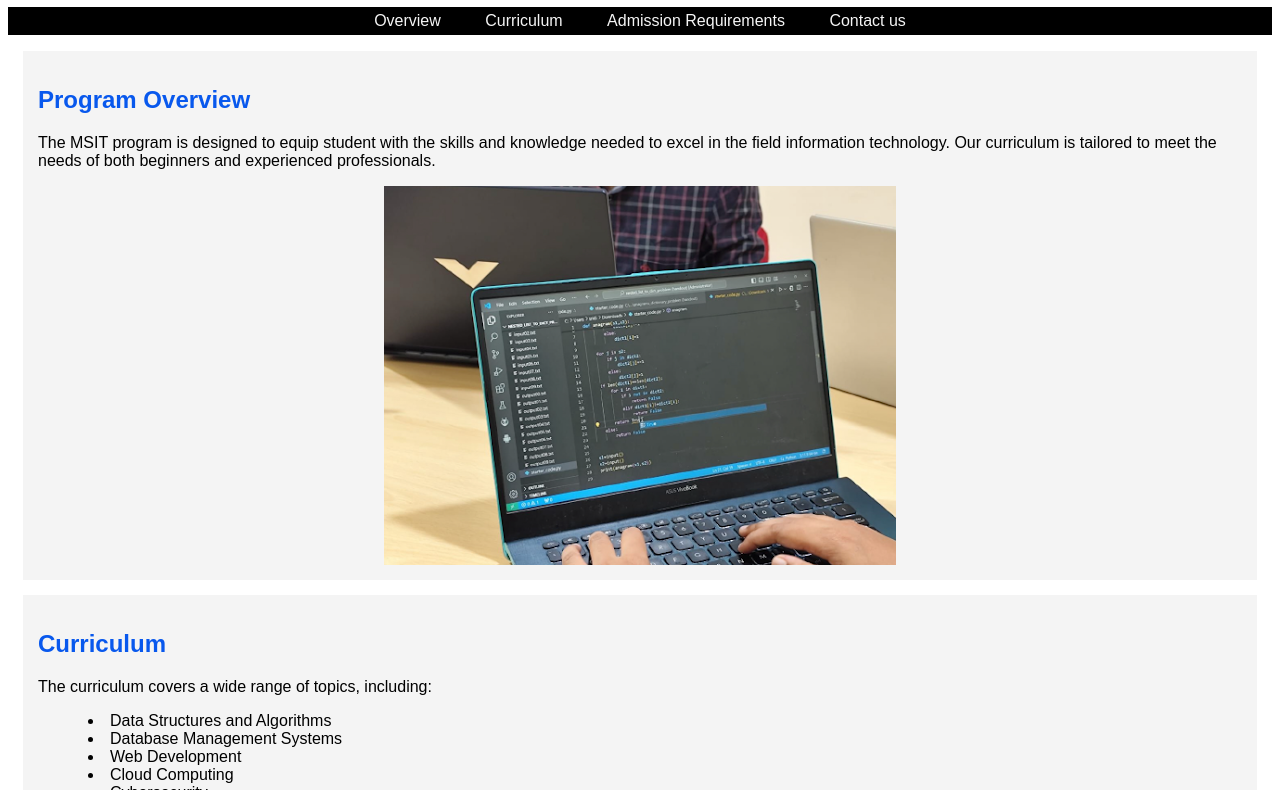
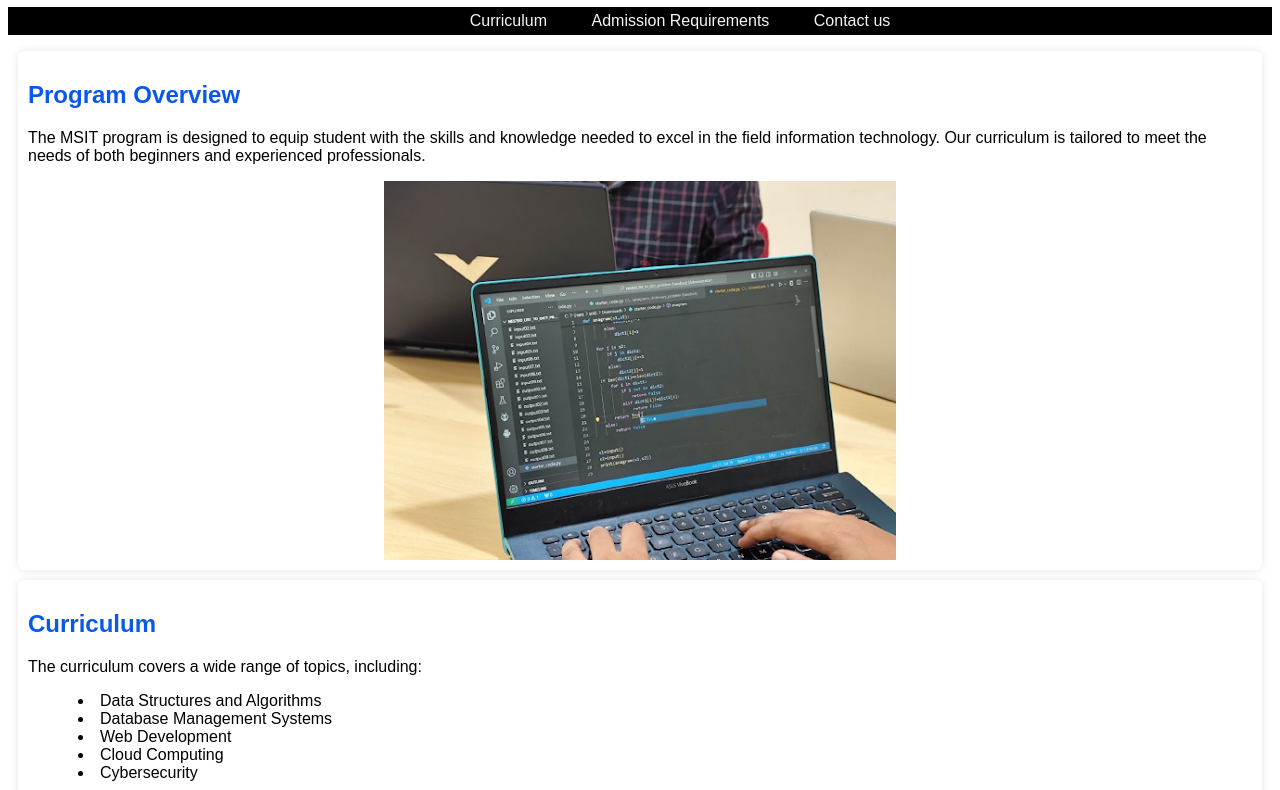
Before and after one commit to Aaryagouthula/Html_Css_Aarya, a plain HTML site: page Day_2/index.html in a window 1280 px wide. Shown: the part 175-965 px from the top of the page. Drawn offline with Linux system fonts and the light colour scheme.

Commit message:
Modified alingment

```diff
--- a/Day_2/index.html
+++ b/Day_2/index.html
@@ -14,24 +14,11 @@
             <ul style="
                 padding-top:5px;
                 padding-bottom:5px;
-                padding-right:40px;
                 ">
-                <li style="
-                padding-right:20px;
-                padding-left:20px;
-                ;">Overview</li>
-                <li style = "
-                padding-right:20px;
-                padding-left:20px;
-                ">Curriculum</li>
-                <li style="
-                padding-right:20px;
-                padding-left:20px;
-                ">Admission Requirements</li>
-                <li style="
-                padding-right:20px;
-                padding-left:20px;
-                ">Contact us</li>
+                <li><Overview</li>
+                <li>Curriculum</li>
+                <li>Admission Requirements</li>
+                <li>Contact us</li>
             </ul>
         </nav>
         <section>
--- a/Day_2/style.css
+++ b/Day_2/style.css
@@ -5,11 +5,7 @@ body{
 header{
     text-align: center ;
 }
-h1 {
-    color:#0858ed
-
-}
-h2 {
+h1,h2 {
     color:#0858ed
 
 }
@@ -21,13 +17,15 @@ ul li {
     list-style-type:none;
     color:whitesmoke;
     display : inline;
+    padding : 10px 20px ;
 
 }
 section {
     display: block;
-    background-color: #f4f4f4;
-    padding: 15px;
-    margin: 15px;
+    box-shadow: 0 0 8px rgba(0, 0, 0, 0.1);
+    padding: 10px;
+    margin: 10px;
+    border-radius: 6px;
 
 }
 section img{
```
Also changed, not shown: 1 other file.
